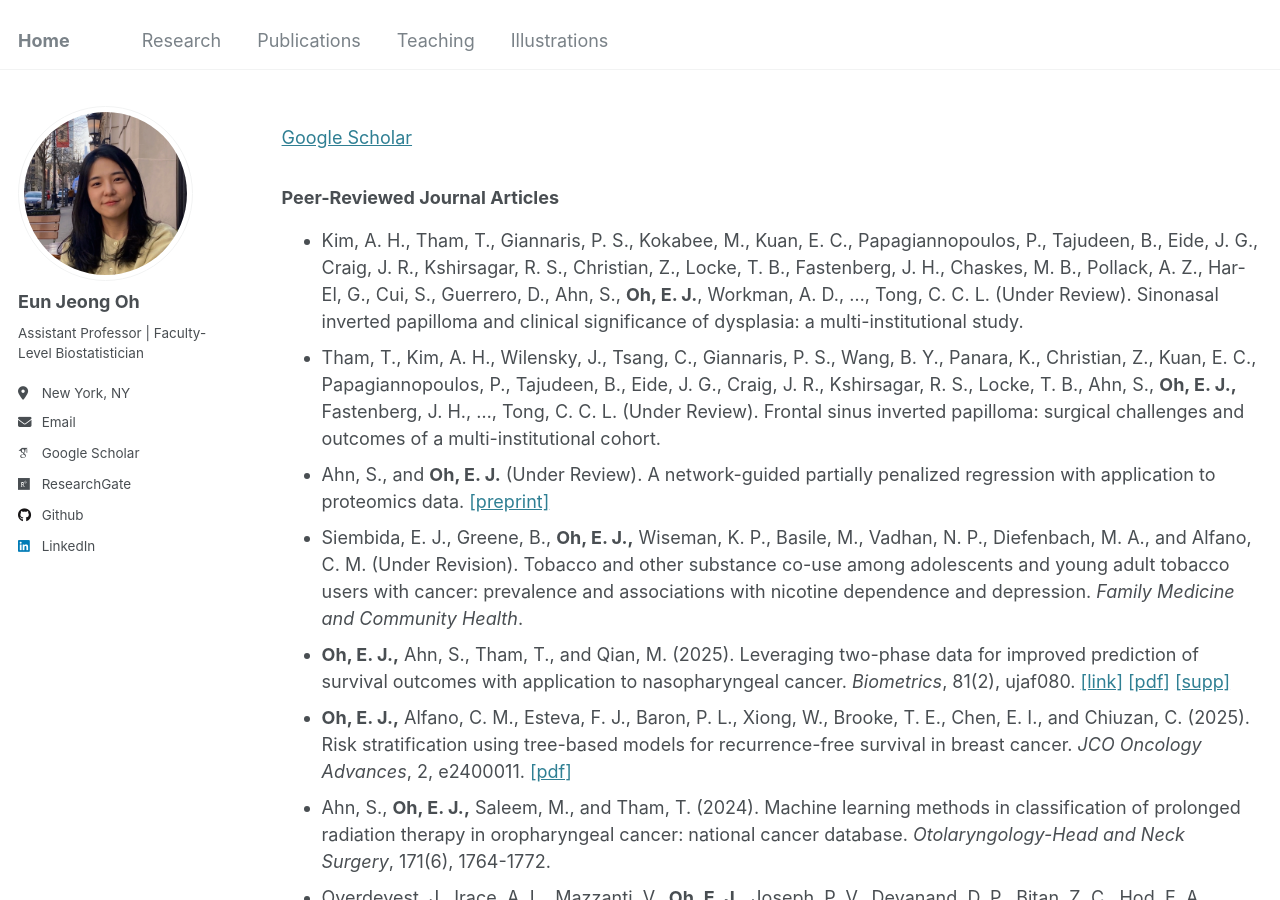
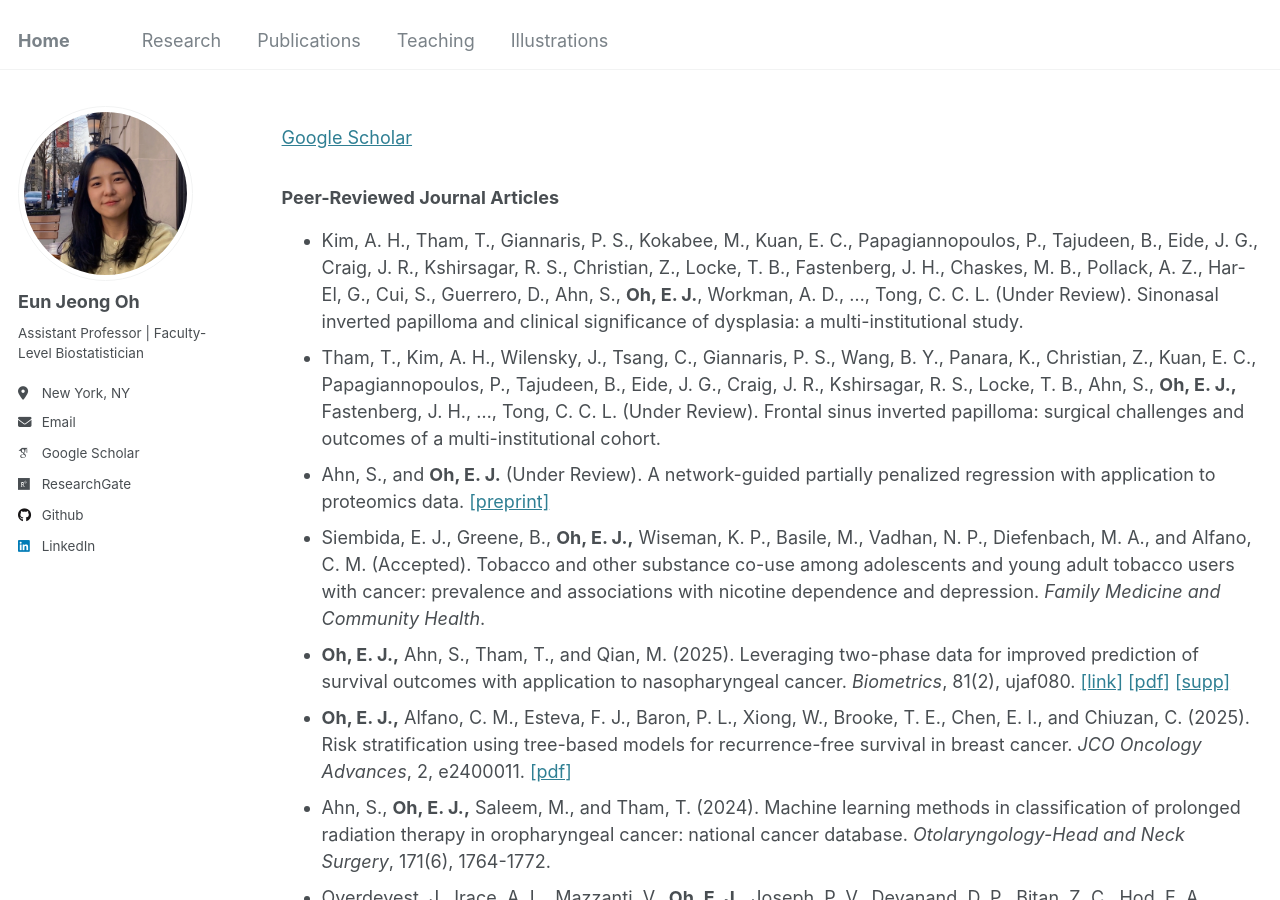
Before and after one commit to oheunj/oheunj.github.io, a Jekyll site: the page built from _pages/publications.md, in a window 1280 px wide and 900 px high. Built offline with Jekyll 4.4.1, drawn with Linux system fonts in a browser that asks for light colours; some web fonts are replaced.

Commit message:
Update publications.md

```diff
--- a/_pages/publications.md
+++ b/_pages/publications.md
@@ -15,7 +15,7 @@
 * Kim, A. H., Tham, T., Giannaris, P. S., Kokabee, M., Kuan, E. C., Papagiannopoulos, P., Tajudeen, B., Eide, J. G., Craig, J. R., Kshirsagar, R. S., Christian, Z., Locke, T. B., Fastenberg, J. H., Chaskes, M. B., Pollack, A. Z., Har-El, G., Cui, S., Guerrero, D., Ahn, S., __Oh, E. J.__, Workman, A. D., ..., Tong, C. C. L. (Under Review). Sinonasal inverted papilloma and clinical significance of dysplasia: a multi-institutional study.
 * Tham, T., Kim, A. H., Wilensky, J., Tsang, C., Giannaris, P. S., Wang, B. Y., Panara, K., Christian, Z., Kuan, E. C., Papagiannopoulos, P., Tajudeen, B., Eide, J. G., Craig, J. R., Kshirsagar, R. S., Locke, T. B., Ahn, S., __Oh, E. J.,__ Fastenberg, J. H., ..., Tong, C. C. L. (Under Review). Frontal sinus inverted papilloma: surgical challenges and outcomes of a multi-institutional cohort.
 * Ahn, S., and __Oh, E. J.__ (Under Review). A network-guided partially penalized regression with application to proteomics data. [[preprint]](https://arxiv.org/pdf/2505.22986)
-* Siembida, E. J., Greene, B., __Oh, E. J.,__ Wiseman, K. P., Basile, M., Vadhan, N. P., Diefenbach, M. A., and Alfano, C. M. (Under Revision). Tobacco and other substance co-use among adolescents and young adult tobacco users with cancer: prevalence and associations with nicotine dependence and depression. _Family Medicine and Community Health_.
+* Siembida, E. J., Greene, B., __Oh, E. J.,__ Wiseman, K. P., Basile, M., Vadhan, N. P., Diefenbach, M. A., and Alfano, C. M. (Accepted). Tobacco and other substance co-use among adolescents and young adult tobacco users with cancer: prevalence and associations with nicotine dependence and depression. _Family Medicine and Community Health_.
 * __Oh, E. J.,__ Ahn, S., Tham, T., and Qian, M. (2025). Leveraging two-phase data for improved prediction of survival outcomes with application to nasopharyngeal cancer. _Biometrics_, 81(2), ujaf080. [[link]](https://academic.oup.com/biometrics/article/doi/10.1093/biomtc/ujaf080/8174609?utm_source=authortollfreelink&utm_campaign=biometrics&utm_medium=email&guestAccessKey=3eeab5b5-3196-45c2-a2dc-26cd057f53c8) [[pdf]](https://oheunj.github.io/files/ujaf080.pdf) [[supp]](https://oheunj.github.io/files/BIOM_SuppMaterials_TwoPhaseSurv.pdf)
 * __Oh, E. J.,__ Alfano, C. M., Esteva, F. J., Baron, P. L., Xiong, W., Brooke, T. E., Chen, E. I., and  Chiuzan, C. (2025). Risk stratification using tree-based models for recurrence-free survival in breast cancer. _JCO Oncology Advances_, 2, e2400011. [[pdf]](https://ascopubs.org/doi/pdfdirect/10.1200/OA.24.00011)
 * Ahn, S., __Oh, E. J.,__ Saleem, M., and Tham, T. (2024). Machine learning methods in classification of prolonged radiation therapy in oropharyngeal cancer: national cancer database. _Otolaryngology-Head and Neck Surgery_, 171(6), 1764-1772.
```
